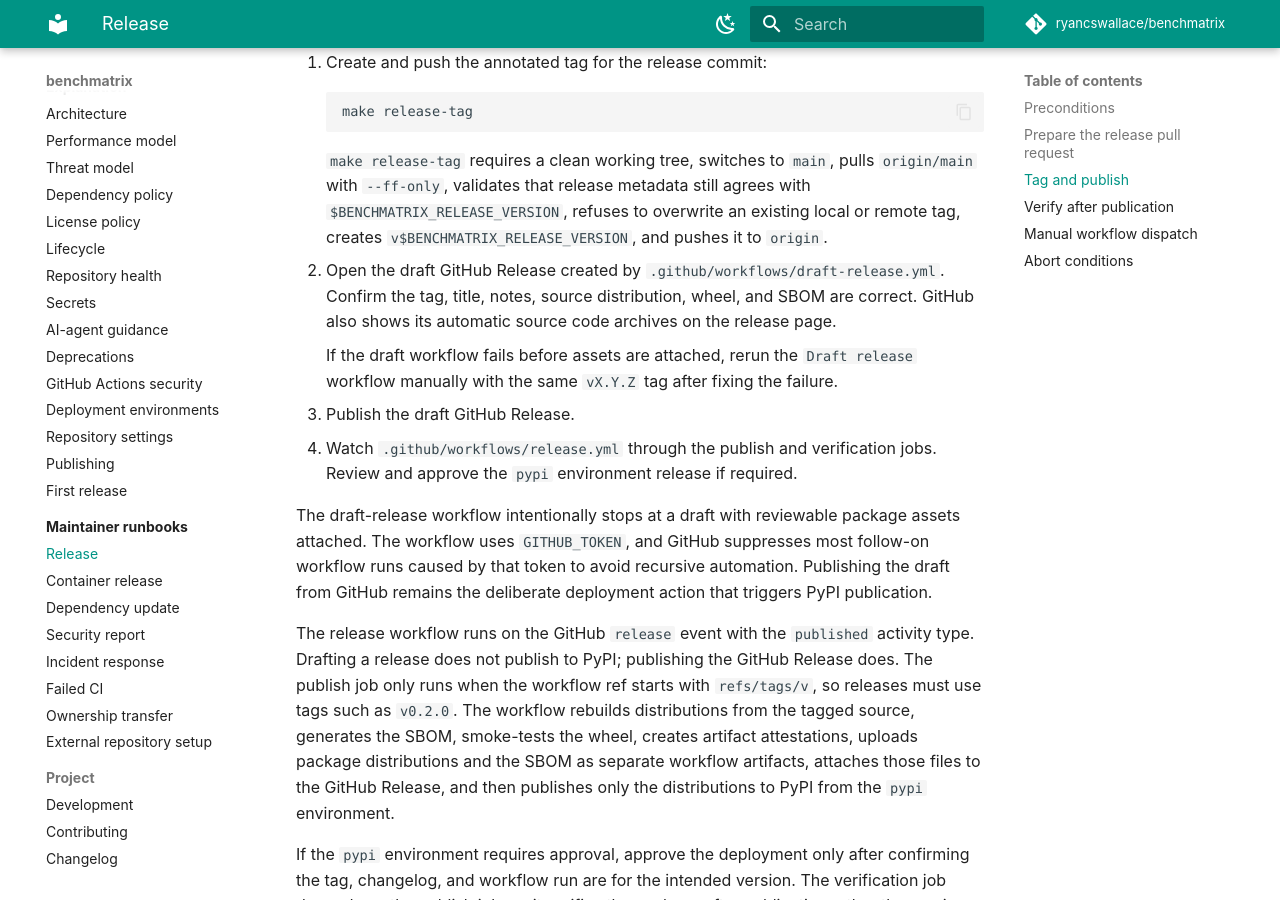
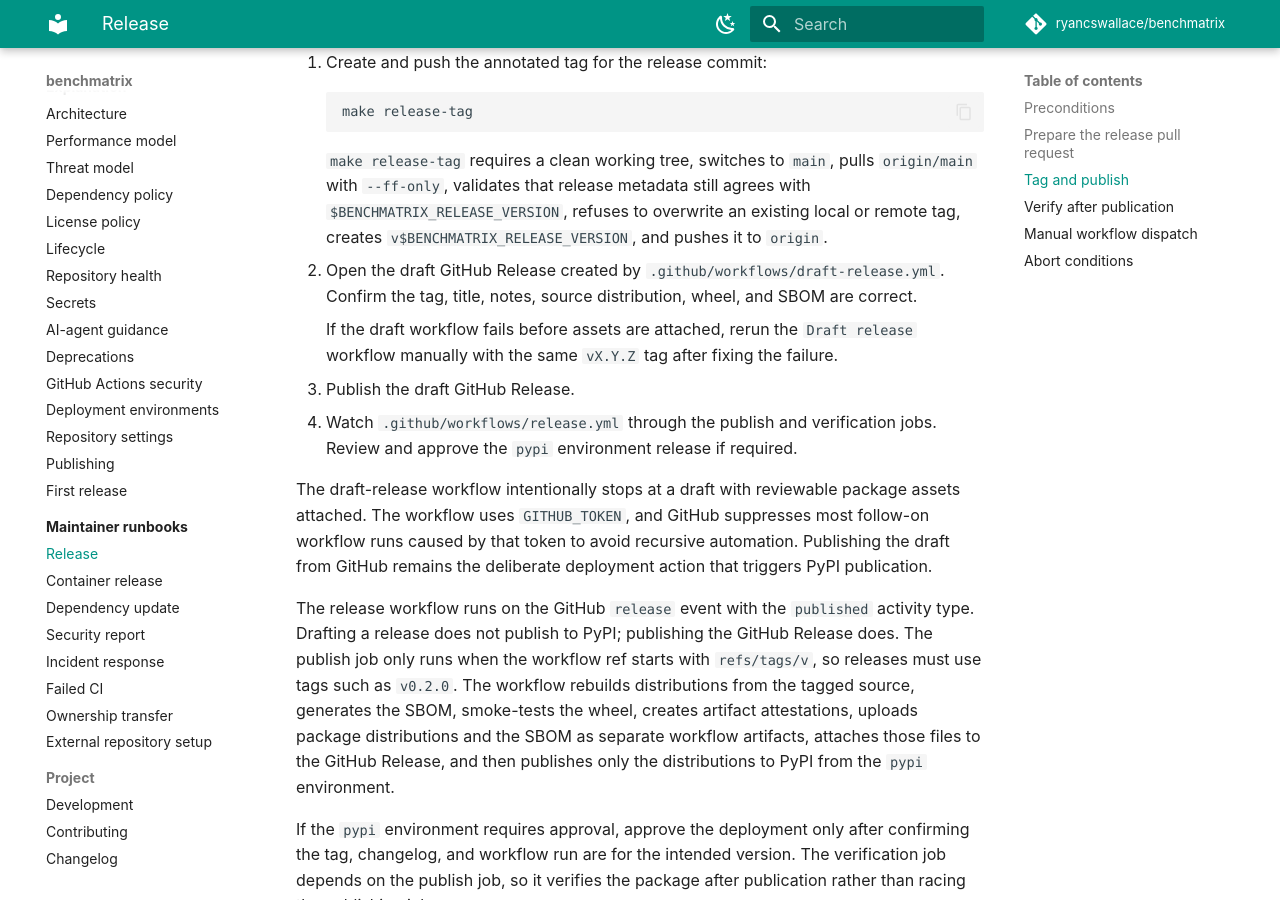
Before and after one commit to ryancswallace/benchmatrix, an MkDocs documentation site: the page built from docs/runbooks/release.md, in a window 1280 px wide and 900 px high, scrolled down 1743 px. Built offline with MkDocs 1.6.1 and Material for MkDocs 9.7.7, drawn with Linux system fonts in a browser that asks for light colours; comment, search, counter and statistics services are not loaded.

Commit message:
docs: remove superfluous sentence from release runbook

```diff
--- a/docs/runbooks/release.md
+++ b/docs/runbooks/release.md
@@ -89,8 +89,7 @@ especially the `pypi` environment and PyPI Trusted Publishing checklist.
 
 2. Open the draft GitHub Release created by
     `.github/workflows/draft-release.yml`. Confirm the tag, title, notes, source
-    distribution, wheel, and SBOM are correct. GitHub also shows its automatic
-    source code archives on the release page.
+    distribution, wheel, and SBOM are correct.
 
     If the draft workflow fails before assets are attached, rerun the
     `Draft release` workflow manually with the same `vX.Y.Z` tag after fixing
```
